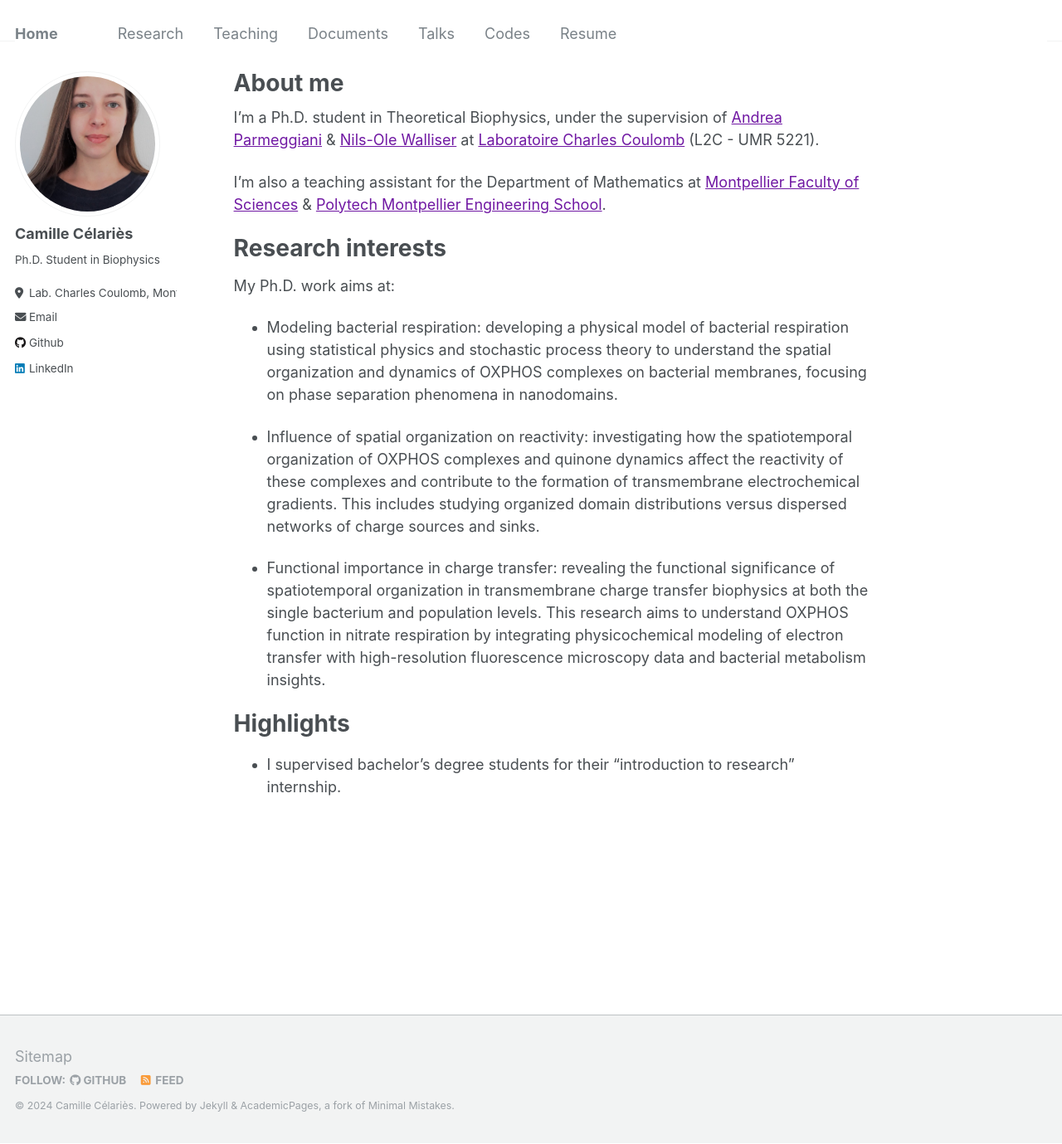
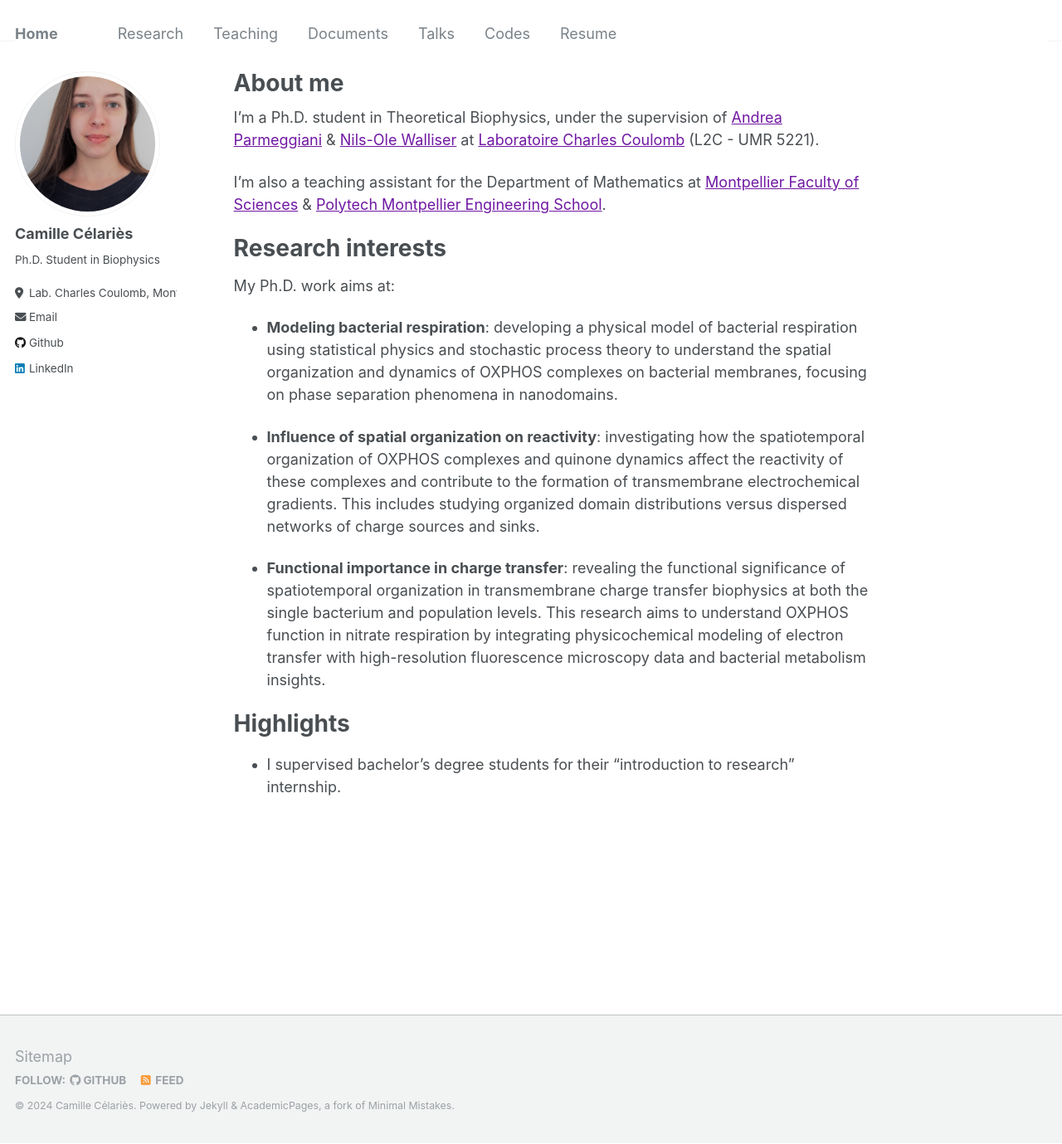
Before and after one commit to camillecelaries/camillecelaries.github.io, a Jekyll site: the page built from _pages/about.md, in a window 1280 px wide and 1379 px high. Shown: the whole window at 83% size. Built offline with Jekyll 4.4.1, drawn with Linux system fonts in a browser that asks for light colours.

```diff
--- a/_pages/about.md
+++ b/_pages/about.md
@@ -17,11 +17,11 @@ Research interests
 ======
 My Ph.D. work aims at:
 
-- Modeling bacterial respiration: developing a physical model of bacterial respiration using statistical physics and stochastic process theory to understand the spatial organization and dynamics of OXPHOS complexes on bacterial membranes, focusing on phase separation phenomena in nanodomains.
+- <b>Modeling bacterial respiration</b>: developing a physical model of bacterial respiration using statistical physics and stochastic process theory to understand the spatial organization and dynamics of OXPHOS complexes on bacterial membranes, focusing on phase separation phenomena in nanodomains.
 
-- Influence of spatial organization on reactivity: investigating how the spatiotemporal organization of OXPHOS complexes and quinone dynamics affect the reactivity of these complexes and contribute to the formation of transmembrane electrochemical gradients. This includes studying organized domain distributions versus dispersed networks of charge sources and sinks.
+- <b>Influence of spatial organization on reactivity</b>: investigating how the spatiotemporal organization of OXPHOS complexes and quinone dynamics affect the reactivity of these complexes and contribute to the formation of transmembrane electrochemical gradients. This includes studying organized domain distributions versus dispersed networks of charge sources and sinks.
 
-- Functional importance in charge transfer: revealing the functional significance of spatiotemporal organization in transmembrane charge transfer biophysics at both the single bacterium and population levels. This research aims to understand OXPHOS function in nitrate respiration by integrating physicochemical modeling of electron transfer with high-resolution fluorescence microscopy data and bacterial metabolism insights.
+- <b>Functional importance in charge transfer</b>: revealing the functional significance of spatiotemporal organization in transmembrane charge transfer biophysics at both the single bacterium and population levels. This research aims to understand OXPHOS function in nitrate respiration by integrating physicochemical modeling of electron transfer with high-resolution fluorescence microscopy data and bacterial metabolism insights.
 
 Highlights
 ======
```
